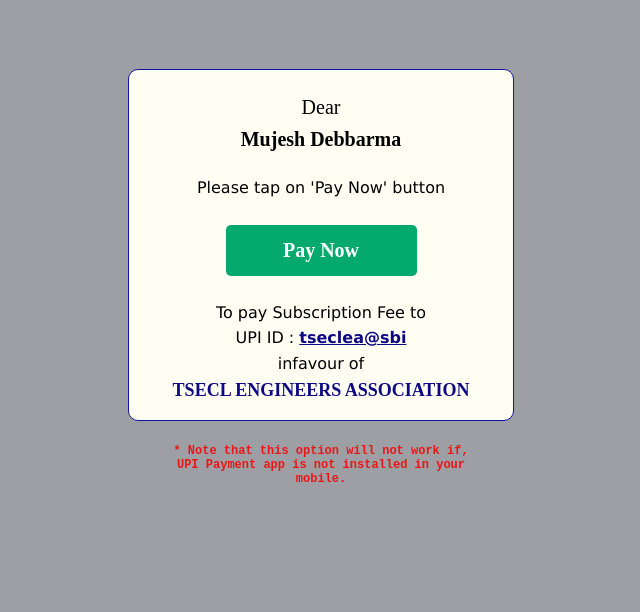
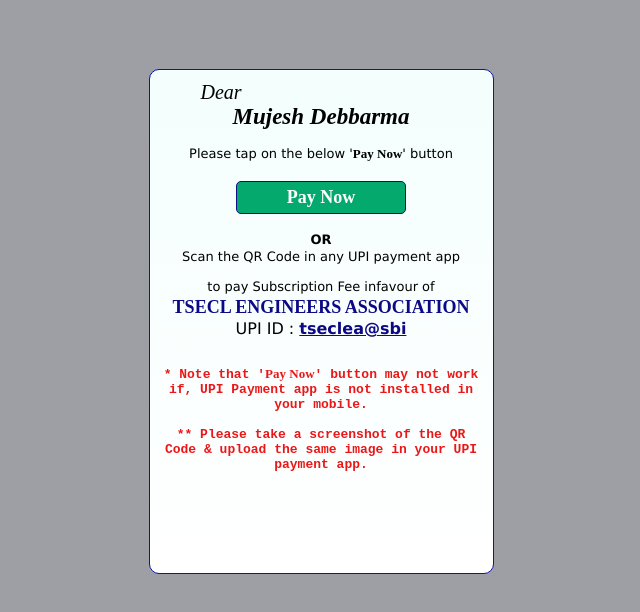
Before and after one commit to tseclengineersasso/215, a plain HTML site: page index.html in a window 1280 px wide. Shown: the whole page, without its empty margins (319-959 px from the left). Drawn offline with Linux system fonts and the light colour scheme; a script that the page names is missing.

Commit message:
Add files via upload

```diff
--- a/index.html
+++ b/index.html
@@ -6,51 +6,73 @@
 	<meta name="author" content="TSECLEA" />
 	<!-- Page Title -->
 	<title>UPI Payment to TSECLEA</title>
+    <script src="https://cdnjs.cloudflare.com/ajax/libs/qrcodejs/1.0.0/qrcode.min.js" integrity="sha512-CNgIRecGo7nphbeZ04Sc13ka07paqdeTu0WR1IM4kNcpmBAUSHSQX0FslNhTDadL4O5SAGapGt4FodqL8My0mA==" crossorigin="anonymous" referrerpolicy="no-referrer"></script>
+
 <head>
-
 <style>
 
     body {font-family: Verdana;}
 
-    /* Set a style for all buttons */
+    #qrcode {
+        pointer-events: none;
+    }
     button {
         background-color: #04AA6D;
         color: rgb(255, 255, 255);
-    padding: 14px 20px;
-    margin: 8px 0;
+        padding: 5px 5px;
+        margin: 5px 0;
         border: none;
         cursor: pointer;
         width: 50%;
         border-radius: 5px;
+        border: 1px solid #0d0f83;
     }
-
     button:hover {
-    opacity: 0.8;
+        opacity: 0.9;
+        background-color: #7139d3;
+        color: rgb(253, 223, 133);
     }
-
     .container {
         text-align: center;
         padding: 1px;
-
     }
-
     .fnt {
         font-family: 'Times New Roman';
         font-weight: bold;
+        font-size: 18px;
     }
-
     .fnt1 {
         font-family: 'Times New Roman';
+        font-style: italic;
+        text-align: left;
+        line-height: 0.1;
         font-size: 20px;
-        line-height: 1.6;
+        padding-left: 50px;
     }
-
     .fnt2 {
+        font-family: 'Times New Roman';
+        font-style: italic;
+        font-weight: bold;
+        line-height: 0.1;
+        font-size: 23px;
+        padding-bottom: 5px;
+    }
+    .fnt3 {
+        font-size: 13px;
+        line-height: 1.3;
+        padding-left: 10px;
+        padding-right: 10px;
+    }
+    .fnt4 {
+        font-family: 'Times New Roman';
+        font-weight: bold;
+    }
+    .fnt5 {
         font-family: 'Courier New';
         font-weight: bold;
         color:rgb(235, 23, 23);
-        font-size: 12px;
-        padding: 23px 33px;
+        font-size: 13px;
+        padding: 1px 13px;
     }
 
     /* The Modal (background) */
@@ -71,13 +93,13 @@
     /* Modal Content */
     .modal-content {
     border-radius: 10px;
-    background-color: #fffef3;
+    background-image: linear-gradient(to bottom,rgb(243, 255, 253), #ffffff );
     margin: 5% auto 13% auto; /* 5% from the top, 15% from the bottom and centered */
     border: 1px solid #1113a3;
-    width: 30%; /* Could be more or less, depending on screen size */
-    height: 35%;
-    min-width: 330px;
-    min-height: 350px;
+    width: 23%; /* Could be more or less, depending on screen size */
+    height: 53%;
+    min-width: 343px;
+    min-height: 503px;
     }
 
     /* Add Zoom Animation */
@@ -103,18 +125,37 @@
 <div class="modal">
     <div class="modal-content animate">
         <div class="container">
-            <p class="fnt1">Dear<br><b>Mujesh Debbarma</b></p>
-            <p style="line-height: 1.6">Please tap on 'Pay Now' button</p>
+            <p class="fnt1">Dear</p>
+            <p class="fnt2">Mujesh Debbarma</p>
+            <p class="fnt3">Please tap on the below '<span class="fnt4">Pay Now</span>' button</p>
 
             <a href="upi://pay?pa=tseclea@sbi&pn=TSECL%20ENGINEERS%20ASSOCIATION&mc=8398&tr=&tn=ID215%20Subscription&am=&cu=INR&url=&mode=02&purpose=00&orgid=159002&sign=MEUCIQC4XHZJWEfBspS1A6+UMtQcBr/ZT00bWTdvZJhRCsLilwIgGPyzjukW/iwSieU2ohpTzfGLGxYwuJfK4ws/lBz8rzs=">
-                <button class="fnt" style="font-size: 20px;">Pay Now</button>
+                <button class="fnt">Pay Now</button>
             </a>
-            <p style="line-height: 1.6">To pay Subscription Fee to<br>UPI ID : <u style="color: rgb(13, 9, 133);"><b>tseclea@sbi</b></u>
-                <br>infavour of<br><a class="fnt" style="font-size: 18px; color: rgb(13, 9, 133);">TSECL ENGINEERS ASSOCIATION</a></p>
-            <p class="fnt2">* Note that this option will not work if, UPI Payment app is not installed in your mobile.</p>
+            <p class="fnt3"><b>OR</b><br><span style="line-height: 1.3">Scan the QR Code in any UPI payment app</span></p>
+            <center id="qrcode"></center>
+            <p class="fnt3">to pay Subscription Fee infavour of<br><a class="fnt" style="color: rgb(13, 9, 133);">TSECL ENGINEERS ASSOCIATION</a>
+                <br><span style="font-size: 16px;">UPI ID : <u style="color: rgb(13, 9, 133);"><b>tseclea@sbi</b></u></span></p>
+
+            <p class="fnt5" style="padding-top: 13px;">* Note that '<span class="fnt4">Pay Now</span>' button may not work if, UPI Payment app is not installed in your mobile. </p>
+            <p class="fnt5"> ** Please take a screenshot of the QR Code & upload the same image in your UPI payment app. </p>
+
         </div>
     </div>
 </div>
 
+<script>
+    function generateUPICode() {
+        var upiData = "upi://pay?pa=tseclea@sbi&pn=TSECL%20ENGINEERS%20ASSOCIATION&mc=8398&tr=&tn=ID215%20Subscription&am=&cu=INR&url=&mode=02&purpose=00&orgid=159002&sign=MEUCIQC4XHZJWEfBspS1A6+UMtQcBr/ZT00bWTdvZJhRCsLilwIgGPyzjukW/iwSieU2ohpTzfGLGxYwuJfK4ws/lBz8rzs=";
+        var qrcod = new QRCode(document.getElementById("qrcode"), {
+            text: upiData,
+            width: 200,
+            height: 200,
+        });
+        qrcod.make();
+    }
+    generateUPICode();
+</script>
+
 </body>
 </html>
```
Lines whose indentation alone changed are shown as unchanged.
